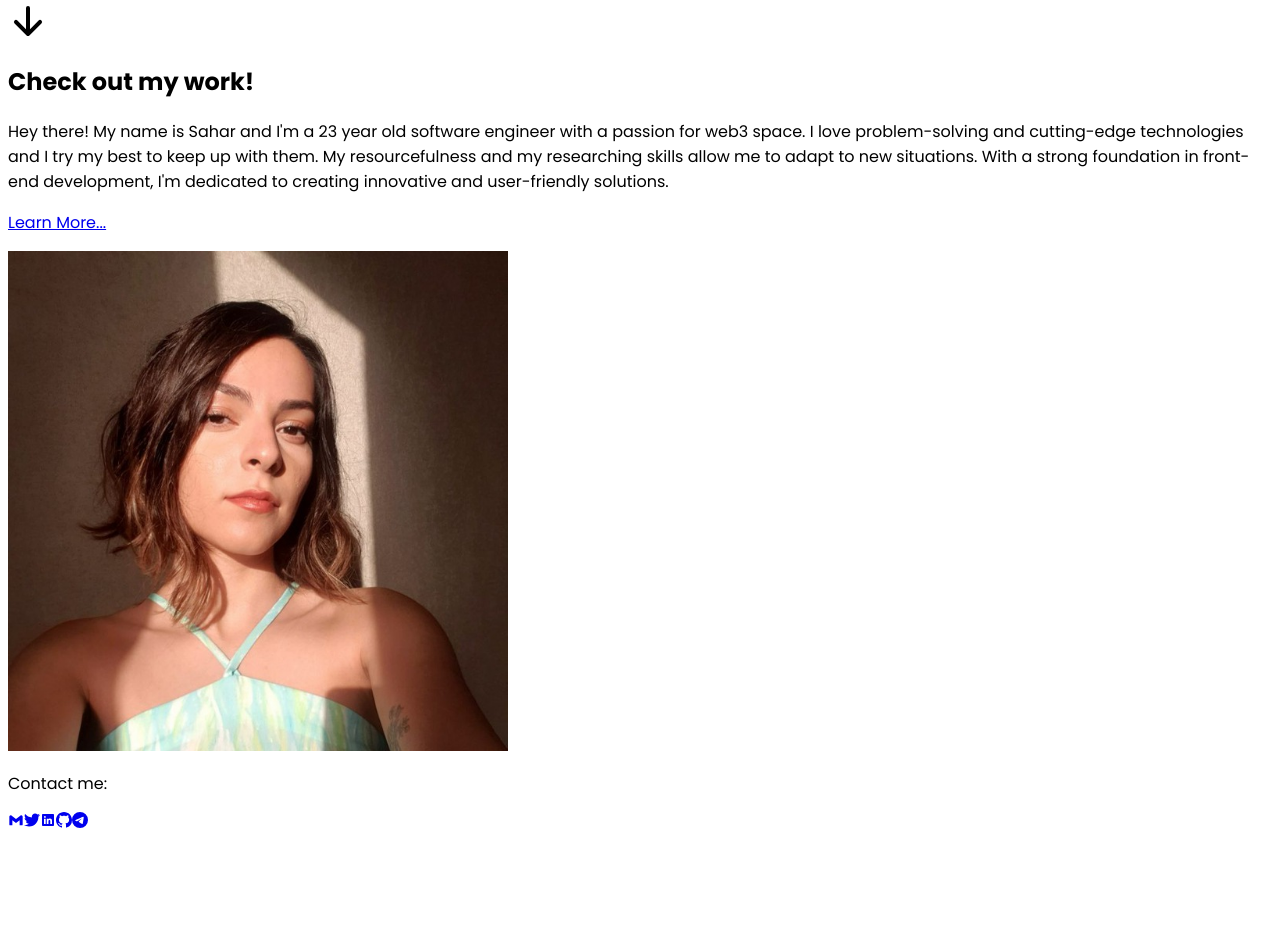
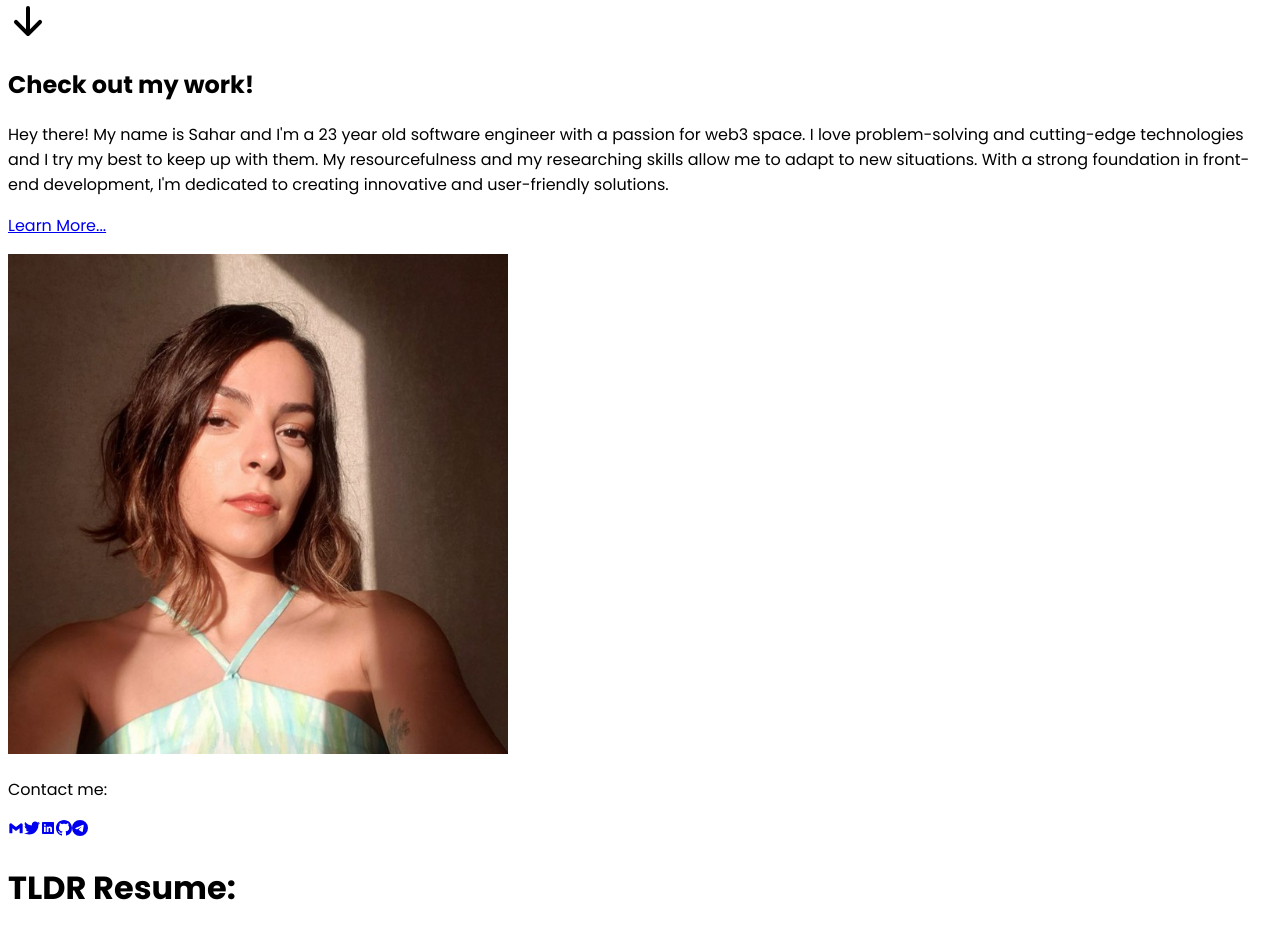
Before and after one commit to SaharMirkamrani/Portfolio, a Next.js app: page / in a window 1280 px wide. Shown: the part 141-1075 px from the top of the page. Before the commit the page ends 981 px from the top, so only its background shows below. Built offline with nearby package versions, Linux system fonts and the light colour scheme.

Commit message:
Add Video Resume

```diff
--- a/components/Footer.js
+++ b/components/Footer.js
@@ -7,7 +7,7 @@ import Link from "next/link";
 
 const Footer = () => {
   return (
-    <footer className="bg-teal-900 text-cream-100 py-4 fixed bottom-0 w-full">
+    <footer className="bg-teal-900 text-cream-100 py-4 fixed bottom-0 w-full z-10">
       <div className="container mx-auto flex space-x-4 items-center justify-center">
         <p
           className="pl-2 text-lg text-cream-100 lg:w-56"
--- a/components/Introduction.js
+++ b/components/Introduction.js
@@ -13,14 +13,14 @@ const Introduction = () => {
       <UpArrow />
       <div className="container mx-auto flex flex-col flex-col-reverse md:flex-row items-center justify-center space-x-4 px-8">
         <div className="md:w-1/3 text-center md:text-left">
-          <p className="text-lg" style={{ fontFamily: "Poppins, sans-serif" }}>
+          <div className="text-lg" style={{ fontFamily: "Poppins, sans-serif" }}>
             {paragraph} <br />
             <Link href="/about-me">
               <p className="text-green-500 hover:underline cursor-pointer font-semibold pt-4">
                 Learn More...
               </p>
             </Link>
-          </p>
+          </div>
         </div>
 
         <div
--- a/pages/index.js
+++ b/pages/index.js
@@ -1,16 +1,44 @@
-import Header from "../components/Header"
-import 'tailwindcss/tailwind.css'
+import Header from "../components/Header";
+import "tailwindcss/tailwind.css";
 import Introduction from "../components/Introduction";
-import Footer from "../components/Footer"
+import Footer from "../components/Footer";
+import YouTube from "react-youtube";
 
-const Home = () =>  {
+const onPlayerReady = (event) => {
+  event.target.pauseVideo();
+};
+
+const opts = {
+  height: "250",
+  width: "350",
+  playerVars: {
+    autoplay: 1,
+  },
+};
+
+const Home = () => {
   return (
-    <div className="bg-cream-50 min-h-screen max-h-max py-24">
+    <div
+      className="bg-cream-50 min-h-screen max-h-max py-24"
+      style={{ fontFamily: "Poppins, sans-serif" }}
+    >
       <Header />
       <Introduction />
       <Footer />
+      <div className="flex flex-col items-center justify-center p-12">
+        <h1 className="text-2xl font-semibold mb-4 text-teal-800">
+          TLDR Resume:
+        </h1>
+        <div className="relative">
+          <YouTube
+            videoId={"F0sO2eKuF7o"}
+            opts={opts}
+            onReady={onPlayerReady}
+          />
+        </div>
+      </div>
     </div>
   );
-}
+};
 
 export default Home;
--- a/pages/projects/Cards.js
+++ b/pages/projects/Cards.js
@@ -87,7 +87,7 @@ const Cards = () => {
                     </ul>
                   </div>
                   <p>{project.description}</p>
-                  <p className="font-bold text-red-300 my-4">
+                  <div className="font-bold text-red-300 my-4">
                     Link:{" "}
                     <Link href={project.url} target="_blank">
                       {" "}
@@ -95,7 +95,7 @@ const Cards = () => {
                         {project.title}{" "}
                       </span>{" "}
                     </Link>
-                  </p>
+                  </div>
                 </div>
               </div>
             </div>
```
